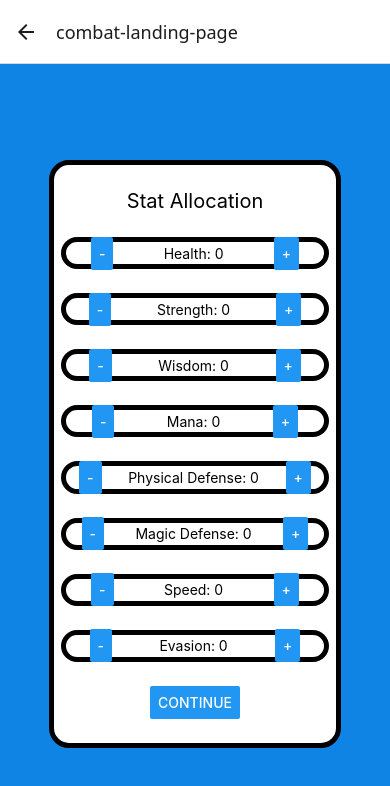
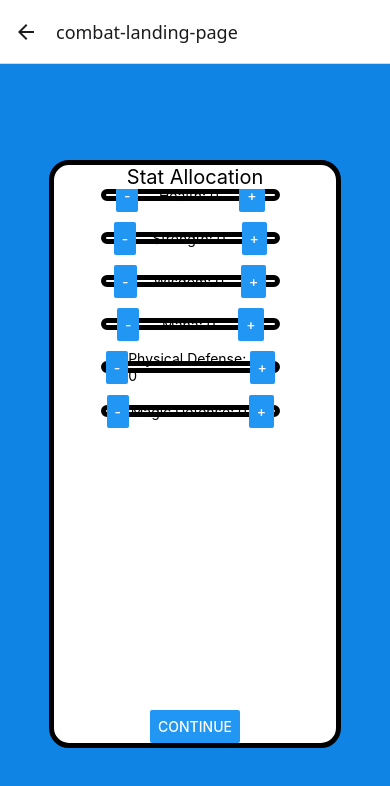
Before and after one commit to jtn9701/Mobile-Combat-Game, a React Native app in the folder mobile-combat-game/: screen /combat-landing-page in a window 390 px wide. Shown: the top 786 px of the page. Built offline with nearby package versions, Linux system fonts and the light colour scheme.

Commit message:
Create custom component for Stats Allocation Screen

```diff
--- a/mobile-combat-game/components/MainMenuModal.js
+++ b/mobile-combat-game/components/MainMenuModal.js
@@ -1,4 +1,4 @@
-import { View, FlatList, Button, Text } from 'react-native';
+import { View, FlatList, Button } from 'react-native';
 
 import { globalStyles } from './style-sheets/global-styles';
 import { screenStyles } from './style-sheets/screen-styles';
--- /dev/null
+++ b/mobile-combat-game/components/StatsModal.js
@@ -0,0 +1,29 @@
+import { Text, View, Button, FlatList } from 'react-native';
+import { globalStyles } from './style-sheets/global-styles';
+import { screenStyles } from './style-sheets/screen-styles';
+
+const StatsAllocationModal = ({data, setCurrentCombatScreen}) => {
+    const renderModalItem = ({item}) => {
+        return (
+            <View style={[globalStyles.borderForTesting, screenStyles.statAllocationStyles.statBox]}>
+                <Button title='-'/>
+                <Text>{item.title}: 0</Text>
+                <Button title='+'/>
+            </View>
+        )
+    }
+
+        return (
+            <View style={[globalStyles.container, globalStyles.background, screenStyles.mainMenuStyles.backgroundImage]}>
+            <View style={[globalStyles.container, globalStyles.borderForTesting, screenStyles.statAllocationStyles.modal]}>
+                <View>
+                    <Text style={screenStyles.statAllocationStyles.titleText}>Stat Allocation</Text>
+                </View>
+                <FlatList data={data} renderItem={renderModalItem}/>
+                <Button title='Continue' onPress={() => {setCurrentCombatScreen(1)}}/>
+            </View>
+        </View>
+        );
+}
+
+export default StatsAllocationModal
--- a/mobile-combat-game/constants/flatListConstants.json
+++ b/mobile-combat-game/constants/flatListConstants.json
@@ -31,5 +31,25 @@
         {
             "title": "Music By: None"
         }
+    ],
+    "STATS_MODAL_FLATLIST_DATA": [
+        {
+            "title": "Health"
+        },
+        {
+            "title": "Strength"
+        },
+        {
+            "title": "Wisdom"
+        },
+        {
+            "title": "Mana"
+        },
+        {
+            "title": "Physical Defense"
+        },
+        {
+            "title": "Magic Defense"
+        }
     ]
 }
--- a/mobile-combat-game/screens/combat-landing-page.js
+++ b/mobile-combat-game/screens/combat-landing-page.js
@@ -1,19 +1,20 @@
 import { useState } from "react";
 
-import statsAllocationScreen from "./stats-allocation-screen";
-import combatArenaScreen from "./combat-arena";
+import StatsAllocationScreen from "./stats-allocation-screen";
+import CombatArenaScreen from "./combat-arena";
 
-// TODO: use "non-fake" method to go to play stats-allocation-screen
+// TODO: this will house the state data for combat stuff
+
 const CombatLandingPage = () => {
     let [currentCombatScreen, setCurrentCombatScreen] = useState(0);
 
     if (currentCombatScreen === 0) {
         return (
-            statsAllocationScreen(setCurrentCombatScreen)
+            <StatsAllocationScreen setCurrentCombatScreen={setCurrentCombatScreen}/>
         )
     } else {
         return (
-            combatArenaScreen(setCurrentCombatScreen)
+            CombatArenaScreen(setCurrentCombatScreen)
         )
     }
 }
--- a/mobile-combat-game/screens/stats-allocation-screen.js
+++ b/mobile-combat-game/screens/stats-allocation-screen.js
@@ -1,6 +1,5 @@
-import { Text, View, Button } from 'react-native';
-import { globalStyles } from '../components/style-sheets/global-styles';
-import { screenStyles } from '../components/style-sheets/screen-styles';
+import StatsModal from './../components/StatsModal'
+import constants from './../constants/flatListConstants.json';
 /*
     stats to add
     healthStat;
@@ -9,61 +8,11 @@ import { screenStyles } from '../components/style-sheets/screen-styles';
     manaStat;
     defenseStat;
     magicDefenseStat;
-    speedStat;
-    evasionStat;
 */
 
-const statsAllocationScreen =  function StatsAllocationScreen(combatScreenValueSetter) {
-    // Make custom component
+const statsAllocationScreen =  function StatsAllocationScreen({setCurrentCombatScreen}) {
     return (
-        <View style={[globalStyles.container, globalStyles.background, screenStyles.mainMenuStyles.backgroundImage]}>
-            <View style={[globalStyles.container, globalStyles.borderForTesting, screenStyles.statAllocationStyles.modal]}>
-                <View>
-                    <Text style={screenStyles.statAllocationStyles.titleText}>Stat Allocation</Text>
-                </View>
-                <View style={[globalStyles.borderForTesting, screenStyles.statAllocationStyles.statBox]}>
-                    <Button title='-'/>
-                    <Text>Health: 0</Text>
-                    <Button title='+'/>
-                </View>
-                <View style={[globalStyles.borderForTesting, screenStyles.statAllocationStyles.statBox]}>
-                    <Button title='-'/>
-                    <Text>Strength: 0</Text>
-                    <Button title='+'/>
-                </View>
-                <View style={[globalStyles.borderForTesting, screenStyles.statAllocationStyles.statBox]}>
-                    <Button title='-'/>
-                    <Text>Wisdom: 0</Text>
-                    <Button title='+'/>
-                </View>
-                <View style={[globalStyles.borderForTesting, screenStyles.statAllocationStyles.statBox]}>
-                    <Button title='-'/>
-                    <Text>Mana: 0</Text>
-                    <Button title='+'/>
-                </View>
-                <View style={[globalStyles.borderForTesting, screenStyles.statAllocationStyles.statBox]}>
-                    <Button title='-'/>
-                    <Text>Physical Defense: 0</Text>
-                    <Button title='+'/>
-                </View>
-                <View style={[globalStyles.borderForTesting, screenStyles.statAllocationStyles.statBox]}>
-                    <Button title='-'/>
-                    <Text>Magic Defense: 0</Text>
-                    <Button title='+'/>
-                </View>
-                <View style={[globalStyles.borderForTesting, screenStyles.statAllocationStyles.statBox]}>
-                    <Button title='-'/>
-                    <Text>Speed: 0</Text>
-                    <Button title='+'/>
-                </View>
-                <View style={[globalStyles.borderForTesting, screenStyles.statAllocationStyles.statBox]}>
-                    <Button title='-'/>
-                    <Text>Evasion: 0</Text>
-                    <Button title='+'/>
-                </View>
-                <Button title='Continue' onPress={() => {combatScreenValueSetter(1)}}/>
-            </View>
-        </View>
+        <StatsModal data={constants.STATS_MODAL_FLATLIST_DATA} setCurrentCombatScreen={setCurrentCombatScreen}/>
     );
 }
 
```
Also changed, not shown: mobile-combat-game/classes/entity.js (+2 -8 lines).
